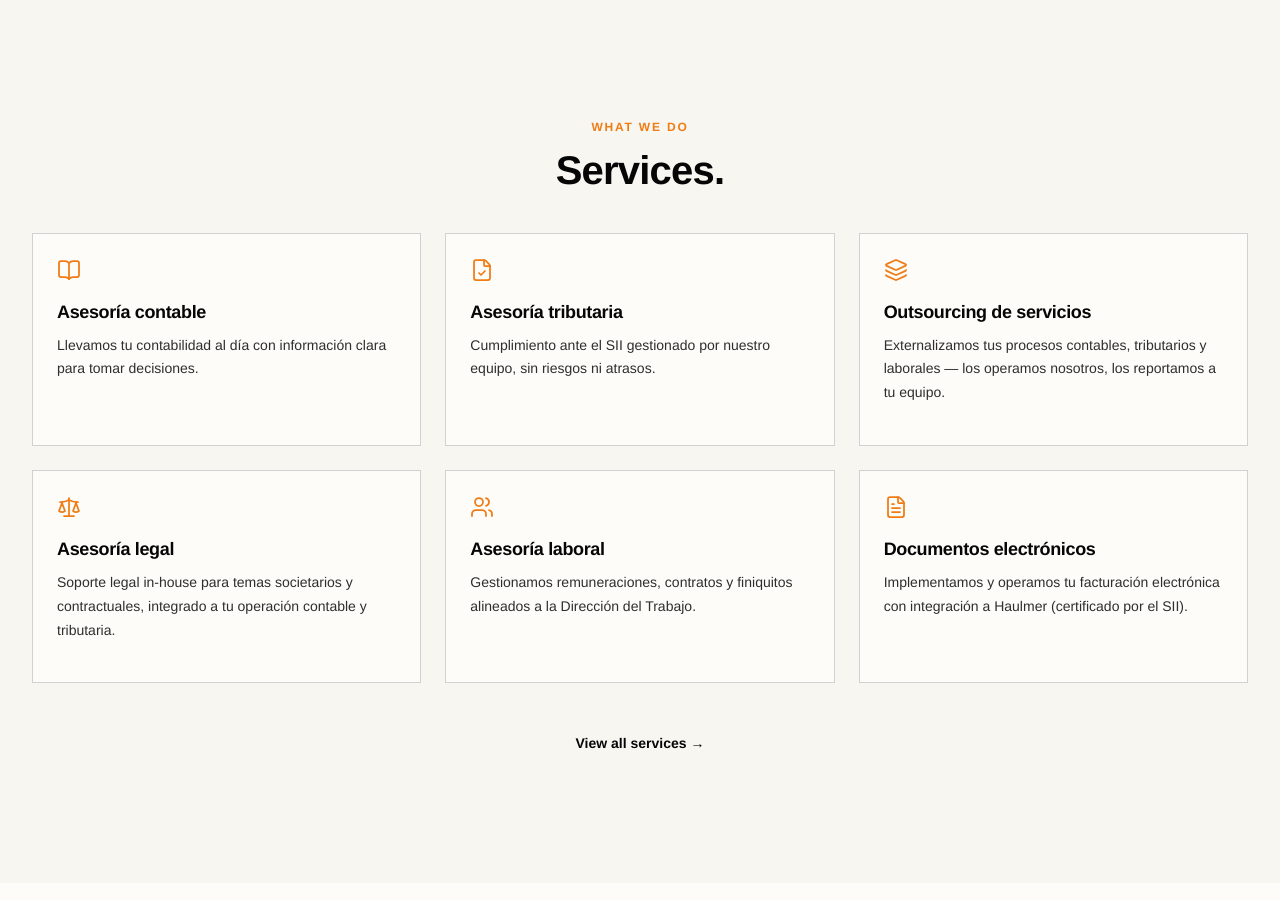
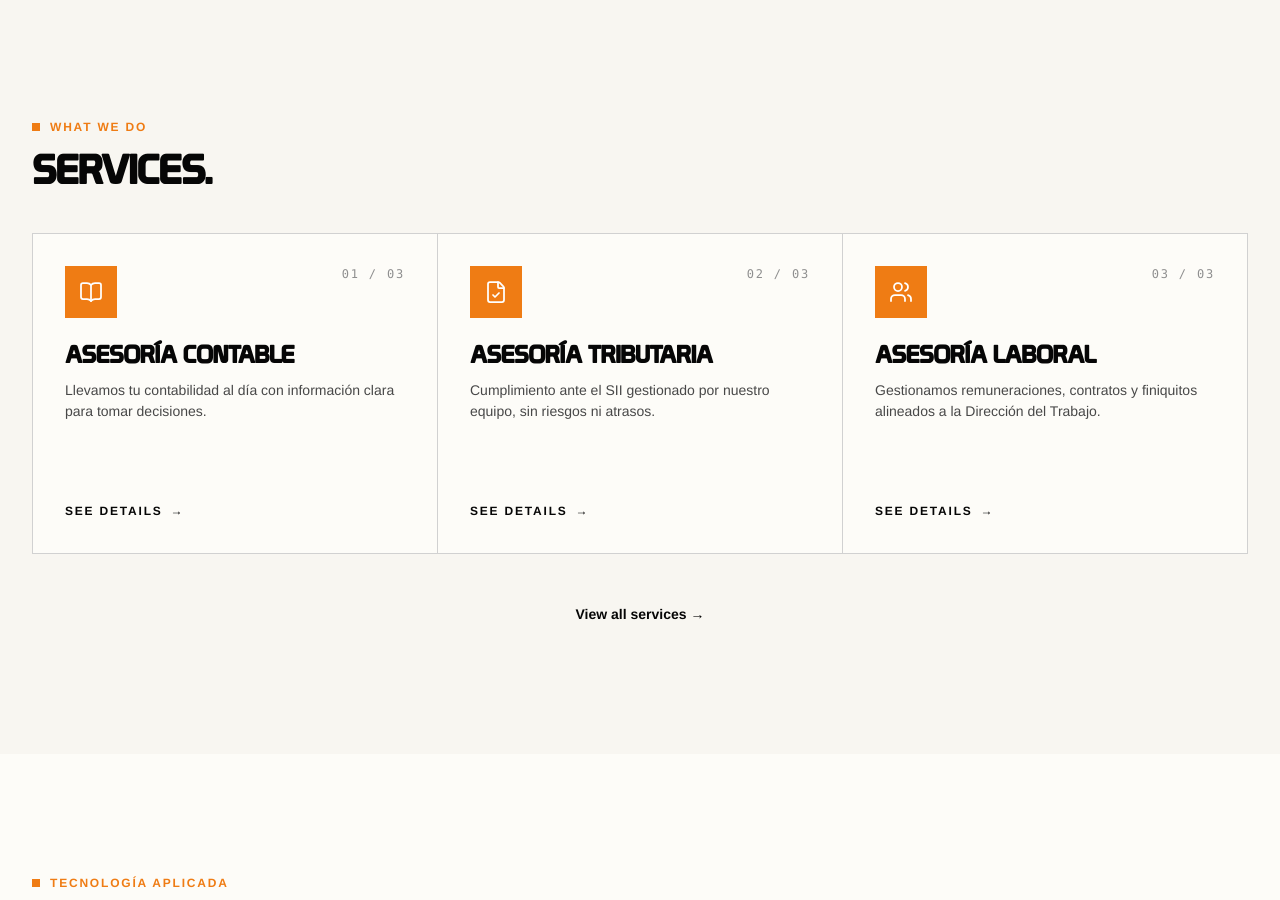
Before and after one commit to TAXTIC/landing-taxtic, a Next.js app: page /en in a window 1280 px wide. Shown: the part 1177-2077 px from the top of the page. Built offline with nearby package versions, Linux system fonts and the light colour scheme.

Commit message:
✨ feat(services): agregar showcase de servicios del home con hover y filtro a 3

```diff
--- a/src/app/[locale]/page.tsx
+++ b/src/app/[locale]/page.tsx
@@ -6,7 +6,7 @@ import { AboutTeaser } from "@/components/sections/AboutTeaser";
 import { CTASection } from "@/components/sections/CTASection";
 import { Hero } from "@/components/sections/Hero";
 import { ProcessSteps } from "@/components/sections/ProcessSteps";
-import { ServicesGrid } from "@/components/sections/ServicesGrid";
+import { ServicesShowcase } from "@/components/sections/ServicesShowcase";
 import { StatsStrip } from "@/components/sections/StatsStrip";
 import { TechSection } from "@/components/sections/TechSection";
 import { Button } from "@/components/ui/button";
@@ -39,6 +39,10 @@ export default async function Home({ params }: Props) {
     loadSite(),
   ]);
 
+  const homeServices = home.servicesTeaser.serviceSlugs
+    .map((slug) => services.services.find((s) => s.slug === slug))
+    .filter((s): s is (typeof services.services)[number] => Boolean(s));
+
   const heroCtaPrimary = resolveCtaHref(home.hero.ctaPrimary, site);
   const heroCtaSecondary = resolveCtaHref(home.hero.ctaSecondary, site);
   const aboutCta = resolveCtaHref(home.aboutTeaser.cta, site);
@@ -56,10 +60,15 @@ export default async function Home({ params }: Props) {
         <SectionHeader
           eyebrow={home.servicesTeaser.eyebrow}
           title={home.servicesTeaser.title}
-          align="center"
+          align="left"
+          display
+          eyebrowAccent
         />
         <div className="mt-10">
-          <ServicesGrid services={services.services} />
+          <ServicesShowcase
+            services={homeServices}
+            seeDetailLabel={home.servicesTeaser.seeDetailLabel}
+          />
         </div>
         <div className="mt-10 flex justify-center">
           <Button variant="ghost-light" asChild>
--- /dev/null
+++ b/src/components/sections/ServicesShowcase.tsx
@@ -0,0 +1,89 @@
+"use client";
+
+import type { LucideIcon } from "lucide-react";
+import * as LucideIcons from "lucide-react";
+import { motion, type Variants } from "motion/react";
+
+import type { ServicesIndex } from "@/content-lib/schemas/services.schema";
+import { Link } from "@/i18n/navigation";
+
+interface ServicesShowcaseProps {
+  services: ServicesIndex["services"];
+  seeDetailLabel: string;
+}
+
+const gridVariants: Variants = {
+  hidden: {},
+  visible: { transition: { staggerChildren: 0.08 } },
+};
+
+const cardVariants: Variants = {
+  hidden: { opacity: 0, y: 36 },
+  visible: {
+    opacity: 1,
+    y: 0,
+    transition: { duration: 0.7, ease: [0.2, 0.8, 0.2, 1] },
+  },
+};
+
+function resolveIcon(name: string): LucideIcon {
+  const icons = LucideIcons as unknown as Record<string, LucideIcon>;
+  return icons[name] ?? LucideIcons.Square;
+}
+
+export function ServicesShowcase({
+  services,
+  seeDetailLabel,
+}: ServicesShowcaseProps) {
+  const total = services.length;
+
+  return (
+    <motion.div
+      className="grid grid-cols-1 border-l border-t border-(--border) sm:grid-cols-2 lg:grid-cols-3"
+      initial="hidden"
+      whileInView="visible"
+      viewport={{ once: true, amount: 0.2 }}
+      variants={gridVariants}
+    >
+      {services.map((service, i) => {
+        const Icon = resolveIcon(service.iconName);
+        return (
+          <motion.div key={service.slug} variants={cardVariants}>
+            <Link
+              href={`/servicios/${service.slug}` as never}
+              className="group flex h-full min-h-[20rem] flex-col justify-between border-r border-b border-(--border) bg-(--surface) p-8 transition-colors duration-200 ease-out hover:bg-(--surface-inverse)"
+            >
+              <div className="flex items-start justify-between">
+                <span className="flex size-[52px] items-center justify-center bg-(--brand-orange)">
+                  <Icon
+                    size={24}
+                    strokeWidth={1.75}
+                    className="text-(--brand-white)"
+                  />
+                </span>
+                <span className="font-mono text-xs tracking-wide text-(--foreground-subtle) group-hover:text-(--brand-orange)">
+                  {String(i + 1).padStart(2, "0")} /{" "}
+                  {String(total).padStart(2, "0")}
+                </span>
+              </div>
+              <div className="mt-6 flex-1">
+                <h3 className="font-display text-2xl uppercase leading-none tracking-tight text-(--foreground) group-hover:text-(--brand-white)">
+                  {service.title}
+                </h3>
+                <p className="mt-3.5 text-sm leading-normal text-(--foreground-muted) group-hover:text-(--gray-300)">
+                  {service.shortDescription}
+                </p>
+              </div>
+              <span className="label-upper mt-6 inline-flex items-center gap-2 text-(--foreground) group-hover:text-(--brand-orange)">
+                {seeDetailLabel}
+                <span className="transition-transform duration-200 group-hover:translate-x-1">
+                  →
+                </span>
+              </span>
+            </Link>
+          </motion.div>
+        );
+      })}
+    </motion.div>
+  );
+}
```
